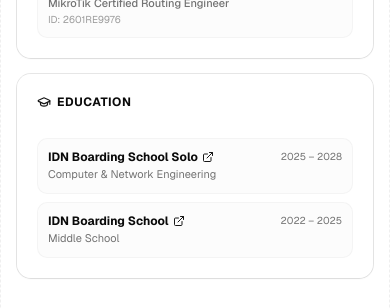
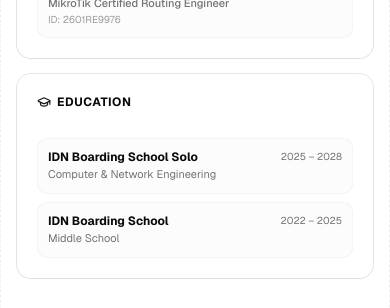
Before and after one commit to haidirwf/portfolio-idal, a Next.js app: page / in a window 390 px wide. Shown: the part 1940-2248 px from the top of the page. Built offline with nearby package versions, Linux system fonts and the light colour scheme.

Commit message:
revert(about): remove external links from Education cards as requested

```diff
--- a/components/portfolio/about.tsx
+++ b/components/portfolio/about.tsx
@@ -61,14 +61,12 @@
     {
       school: "IDN Boarding School Solo",
       field: t("Teknik Komputer dan Jaringan (TKJ)", "Computer & Network Engineering"),
-      period: "2025 – 2028",
-      url: "https://www.instagram.com/idnboardingschoolsolo/"
+      period: "2025 – 2028"
     },
     {
       school: "IDN Boarding School",
       field: t("SMP / Middle School", "Middle School"),
-      period: "2022 – 2025",
-      url: "https://www.instagram.com/idnboardingschool/"
+      period: "2022 – 2025"
     }
   ];
 
@@ -213,25 +211,16 @@
 
               <div className="grid grid-cols-1 sm:grid-cols-2 gap-2">
                 {education.map((edu, idx) => (
-                  <a
+                  <div
                     key={idx}
-                    href={edu.url}
-                    target="_blank"
-                    rel="noreferrer"
-                    onClick={(e) => handleLinkClick(e, edu.url, edu.school)}
-                    onMouseMove={(e) => handleMouseMove(e, edu.school)}
-                    onMouseLeave={handleMouseLeave}
-                    className="group block p-2.5 rounded-lg bg-secondary/30 border border-border/40 hover:border-primary/50 hover:bg-secondary/60 transition-all space-y-0.5 cursor-pointer relative"
+                    className="p-2.5 rounded-lg bg-secondary/30 border border-border/40 space-y-0.5"
                   >
                     <div className="flex items-center justify-between">
-                      <p className="text-xs font-bold font-sans text-foreground group-hover:text-primary transition-colors flex items-center gap-1 truncate">
-                        <span className="truncate">{edu.school}</span>
-                        <ExternalLink className="size-3 text-primary opacity-100 sm:opacity-0 sm:group-hover:opacity-100 transition-opacity shrink-0" />
-                      </p>
+                      <p className="text-xs font-bold font-sans text-foreground truncate">{edu.school}</p>
                       <span className="text-[10px] font-mono text-muted-foreground shrink-0">{edu.period}</span>
                     </div>
                     <p className="text-[11px] font-sans text-muted-foreground truncate">{edu.field}</p>
-                  </a>
+                  </div>
                 ))}
               </div>
             </Card>
```
